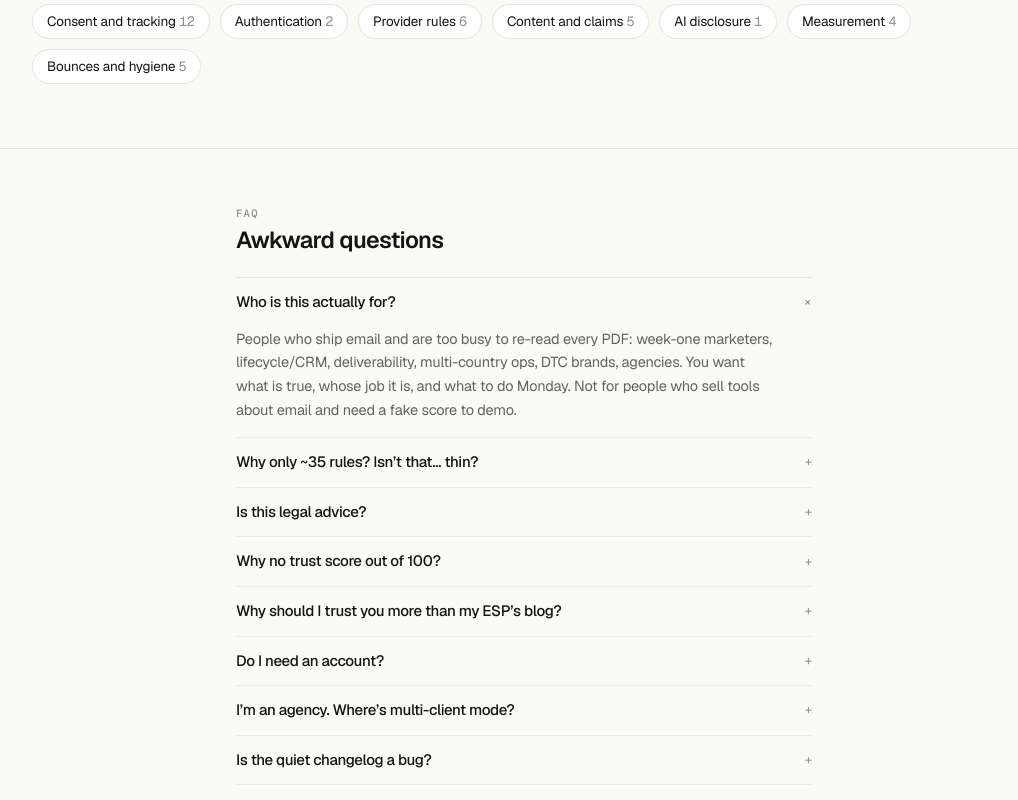
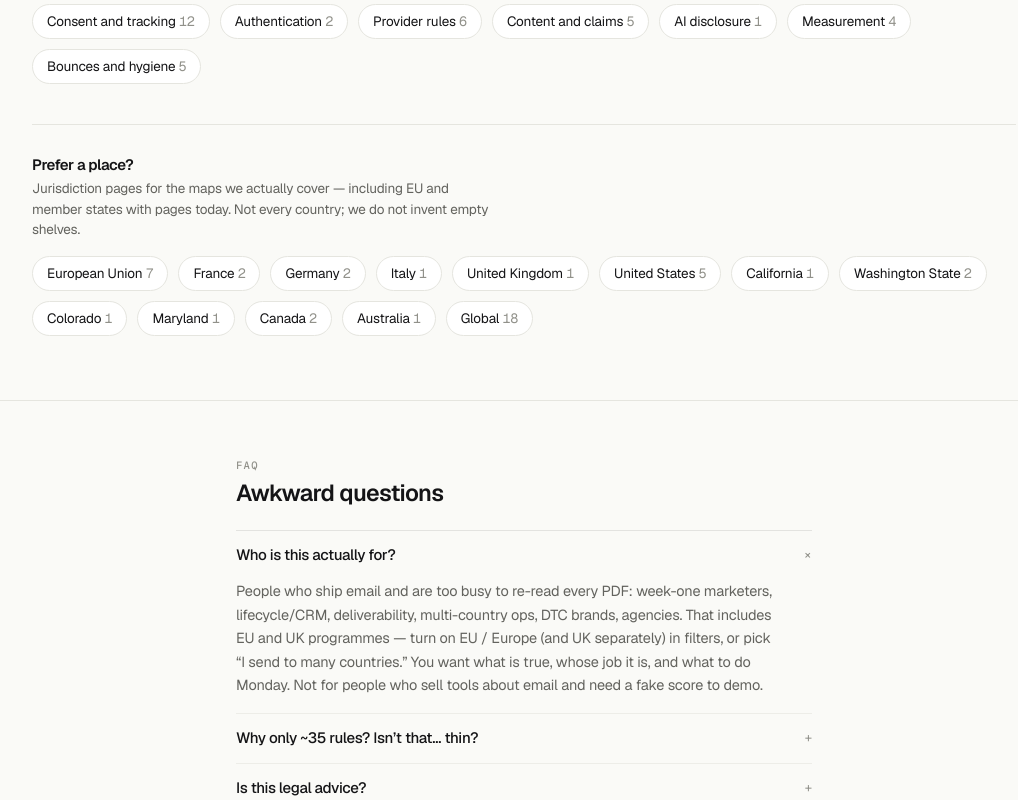
Before and after one commit to denask-eng/emailrules, a Next.js app: page /rules in a window 1280 px wide. Shown: the part 1000-1800 px from the top of the page, without its empty margins (116-1134 px from the left). Built offline with nearby package versions, Linux system fonts and the light colour scheme; no server answers; the database is empty.

Commit message:
Surface Europe where operators look for it
Rename EU chip to EU / Europe, explain FR/DE/IT under filters, geo rails on
/rules and coverage honesty about Member States, FAQ who-for and shelf size.
Homepage untouched.

```diff
--- a/src/app/rules/page.tsx
+++ b/src/app/rules/page.tsx
@@ -1,17 +1,34 @@
 import type { Metadata } from "next";
 import Link from "next/link";
 import { getAllRules, getStats } from "@/lib/rules";
-import { TOPICS } from "@/lib/types";
-import type { Topic } from "@/lib/types";
+import { TOPICS, JURISDICTIONS } from "@/lib/types";
+import type { Topic, Jurisdiction } from "@/lib/types";
 import { SectionHead } from "@/components/bits";
 import { RuleFilter } from "@/components/rule-filter";
 
 export const metadata: Metadata = {
   title: "Rules for your setup",
   description:
-    "See which email rules matter for your geos and ESP — what needs you, what is already handled, and why. Filters save for next visit.",
+    "See which email rules matter for your geos and ESP — EU, UK, US, Canada, Australia and global provider rules. Filters save for next visit.",
   alternates: { canonical: "/rules" },
 };
+
+/** Order geos the way operators think: Europe block, then North America / APAC / global. */
+const GEO_ORDER: Jurisdiction[] = [
+  "EU",
+  "FR",
+  "DE",
+  "IT",
+  "UK",
+  "US",
+  "US-CA",
+  "US-WA",
+  "US-CO",
+  "US-MD",
+  "CA",
+  "AU",
+  "Global",
+];
 
 export default async function RulesIndex() {
   const [rules, stats] = await Promise.all([getAllRules(), getStats()]);
@@ -20,12 +37,20 @@ export default async function RulesIndex() {
     rules.some((r) => r.topic === t),
   );
 
+  const geos = GEO_ORDER.filter((j) => rules.some((r) => r.jurisdictions.includes(j))).map(
+    (j) => ({
+      j,
+      n: rules.filter((r) => r.jurisdictions.includes(j)).length,
+      label: JURISDICTIONS[j]?.label ?? j,
+    }),
+  );
+
   return (
     <div className="shell py-12 sm:py-16">
       <SectionHead
         label="Rules"
         title="What matters for you"
-        lede={`One setup. Five first. We remember this browser. ${stats.total} curated rules with sources — most are not your problem today.`}
+        lede={`One setup. Five first. Filter by role and where you send — EU / Europe, UK, US, Canada, Australia, plus global inbox rules. ${stats.total} curated pages with sources.`}
       />
 
       <RuleFilter rules={rules} />
@@ -48,6 +73,25 @@ export default async function RulesIndex() {
           ))}
         </div>
       </div>
+
+      <div className="mt-10 border-t pt-8">
+        <h2 className="text-[15px] font-semibold">Prefer a place?</h2>
+        <p className="mt-1 max-w-[52ch] text-[13.5px] text-muted-fg">
+          Jurisdiction pages for the maps we actually cover — including EU and member states with
+          pages today. Not every country; we do not invent empty shelves.
+        </p>
+        <div className="mt-4 flex flex-wrap gap-2.5">
+          {geos.map(({ j, n, label }) => (
+            <Link
+              key={j}
+              href={`/jurisdictions/${j.toLowerCase()}`}
+              className="rounded-full border bg-card px-3.5 py-1.5 text-[13.5px] transition-colors hover:bg-muted"
+            >
+              {label} <span className="num text-dim">{n}</span>
+            </Link>
+          ))}
+        </div>
+      </div>
     </div>
   );
 }
--- a/src/app/start/page.tsx
+++ b/src/app/start/page.tsx
@@ -28,7 +28,8 @@ export default async function StartHere() {
           {
             n: "01",
             t: "Say what kind of work you do",
-            d: "On Rules, pick a role (newer marketer, campaigns & flows, inbox & auth, or multi-country). We save it and show five rules first — not all " +
+            d:
+              "On Rules, pick a role (newer marketer, campaigns & flows, inbox & auth, or multi-country). Toggle where you send — EU / Europe, UK, US, Canada, Australia. Five rules first — not all " +
               stats.total +
               " at once.",
             href: "/rules",
--- a/src/components/rule-filter.tsx
+++ b/src/components/rule-filter.tsx
@@ -285,6 +285,14 @@ export function RuleFilter({ rules }: { rules: Rule[] }) {
               </button>
             ))}
           </div>
+          <p className="mt-2 max-w-[48ch] text-[12.5px] leading-relaxed text-dim">
+            EU / Europe pulls ePrivacy plus FR, DE, IT pages tagged EU. UK is its own law — separate
+            chip. Not every Member State yet; see{" "}
+            <Link href="/coverage" className="underline underline-offset-2 hover:text-fg">
+              coverage
+            </Link>
+            .
+          </p>
         </div>
 
         <div className="mt-5 flex flex-wrap items-center gap-x-4 gap-y-2 border-t pt-4 text-[13px]">
--- a/src/content/faq.ts
+++ b/src/content/faq.ts
@@ -12,11 +12,11 @@ export type FaqItem = {
 export const SITE_FAQ: FaqItem[] = [
   {
     q: "Who is this actually for?",
-    a: "People who ship email and are too busy to re-read every PDF: week-one marketers, lifecycle/CRM, deliverability, multi-country ops, DTC brands, agencies. You want what is true, whose job it is, and what to do Monday. Not for people who sell tools about email and need a fake score to demo.",
+    a: "People who ship email and are too busy to re-read every PDF: week-one marketers, lifecycle/CRM, deliverability, multi-country ops, DTC brands, agencies. That includes EU and UK programmes — turn on EU / Europe (and UK separately) in filters, or pick “I send to many countries.” You want what is true, whose job it is, and what to do Monday. Not for people who sell tools about email and need a fake score to demo.",
   },
   {
     q: "Why only ~35 rules? Isn’t that… thin?",
-    a: "On purpose. A wall of 400 undated “best practices” is how you look busy and still get burned. Every page needs a primary source we actually read. Thin and checkable beats fat and folklore. Coverage map says what we still refuse to invent — including SMS, seed scores, and warm-up magic.",
+    a: "On purpose. A wall of 400 undated “best practices” is how you look busy and still get burned. Every page needs a primary source we actually read. Thin and checkable beats fat and folklore. Europe is on the shelf (ePrivacy, France/Italy tracking, Germany consent, EU B2B, AI Act, accessibility reality-check, UK PECR) — not every Member State. Coverage map lists geos and what we still refuse to invent.",
   },
   {
     q: "Is this legal advice?",
--- a/src/lib/audience.ts
+++ b/src/lib/audience.ts
@@ -33,10 +33,14 @@ export const STORAGE_KEY = "emailrules.audience.v3";
 export const ONBOARD_KEY = "emailrules.onboarded.v2";
 
 export const AUDIENCE_CHIPS: { key: keyof Audience; label: string; explain: string }[] = [
-  { key: "eu", label: "EU", explain: "People in the European Union on your list" },
+  {
+    key: "eu",
+    label: "EU / Europe",
+    explain: "EU recipients — ePrivacy, FR/DE/IT tracking and consent pages tagged EU",
+  },
   { key: "us", label: "US", explain: "People in the United States" },
   { key: "ca", label: "Canada", explain: "CASL and Canadian recipients" },
-  { key: "uk", label: "UK", explain: "United Kingdom recipients" },
+  { key: "uk", label: "UK", explain: "United Kingdom PECR — not EU, separate chip" },
   { key: "au", label: "Australia", explain: "Australian-link commercial email" },
   {
     key: "gmailBulk",
```
